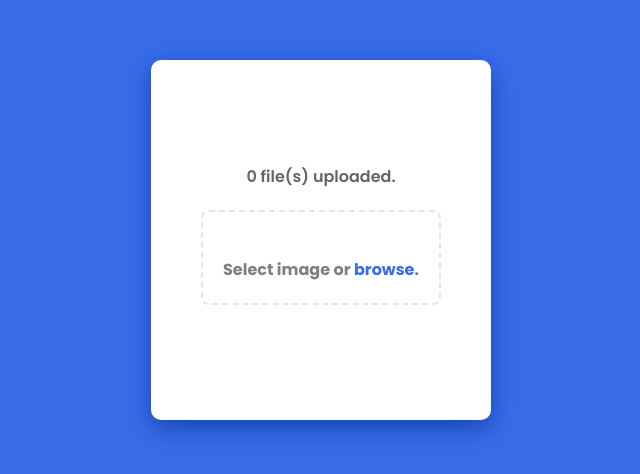
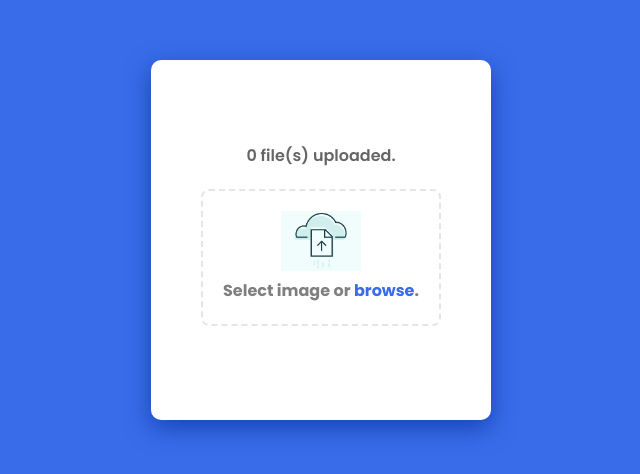
Before and after one commit to Hojiakbar-Turotov/upload-card, a plain HTML site: page index.html in a window 1280 px wide. Shown: the part 160-634 px from the top of the page, without its empty margins (319-959 px from the left). Drawn offline with nearby package versions, Linux system fonts and the light colour scheme.

Commit message:
Update index.html

```diff
--- a/index.html
+++ b/index.html
@@ -24,7 +24,7 @@
                 </div>
                 <div class="upload-area">
                     <div class="upload-area-img">
-                        <img src="img/images.png" alt="">
+                        <img src="images.png" alt="">
                         <p class="upload-area-text">Select image or <span>browse</span>.</p>
                     </div>
                 </div>
```
